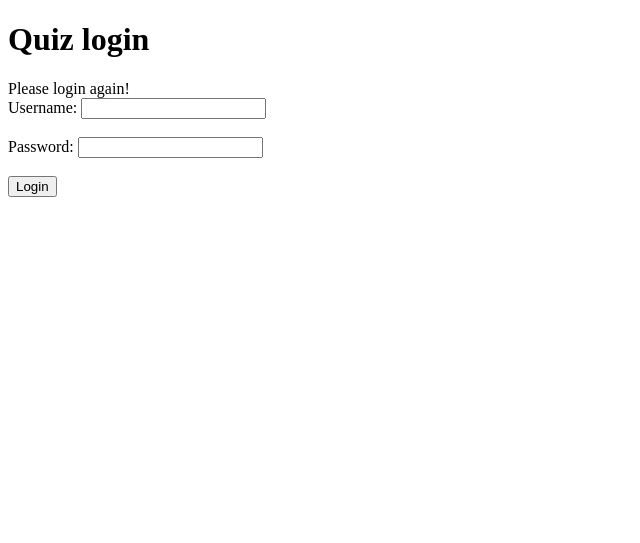
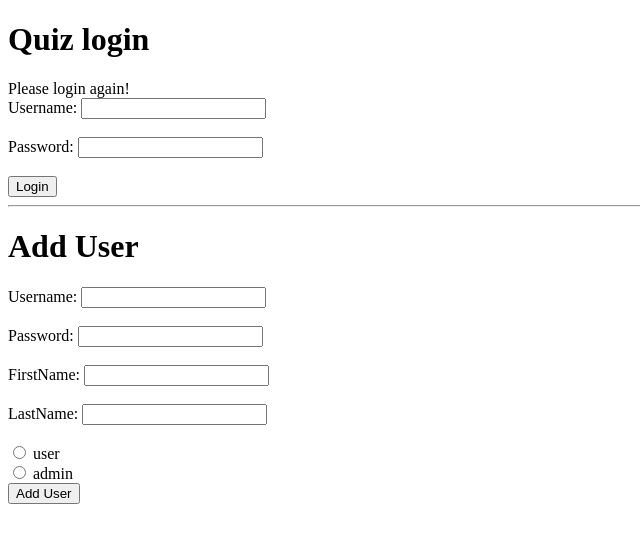
Before and after one commit to RAPTERCAR/CS-396-2, a Flask app: a page that uses templates/index.html in a window 1280 px wide. Shown: the top 543 px of the page, without its empty margins (0-640 px from the left). Run offline with Flask 3, Linux system fonts and the light colour scheme.

Commit message:
added add a user
allows for users to be added in login page

```diff
--- a/app.py
+++ b/app.py
@@ -1,7 +1,7 @@
 from flask import Flask, render_template, request, jsonify, redirect, session, url_for
 from init import sys_init
 from uLogin import login, User
-from dbManip import createQuiz, viewAllQuiz, viewSpecQuiz, addQuestion, addAnswer,deleteAnswer,deleteQuestion, deleteQuiz
+from dbManip import createQuiz, viewAllQuiz, viewSpecQuiz, addQuestion, addAnswer,deleteAnswer,deleteQuestion, deleteQuiz,addUser
 import sqlite3
 import json
 
@@ -132,12 +132,26 @@ def accessData():
             return jsonify(response)
         #delete answer
         if (data['request'] == 'delAnswer'):
-            print("test6")
+            print("test8")
             qid = data['ID']
             temp = deleteAnswer(qid)
             temp2 = viewAllQuiz()
             response = {'output': temp, 'display': temp2}
             return jsonify(response)
+        #add user
+        if (data['request'] == 'addUser'):
+            print("test9")
+            uN = data['username']
+            pas = data['password']
+            fN = data['fName']
+            lN = data['lName']
+            r = data['role']
+
+            temp = addUser(uN,pas,fN,lN,r)
+            print(temp)
+            response = {'status': temp}
+            return jsonify(response)
+
 
 
 
--- a/static/js/login.js
+++ b/static/js/login.js
@@ -1,3 +1,4 @@
+window.onload=function(){
     document.getElementById('login').addEventListener('click', function() {
         // Example AJAX call using fetch API
         document.getElementById('msgs').innerHTML = '';
@@ -24,3 +25,37 @@ document.getElementById('login').addEventListener('click', function() {
             console.error('Error:', error);
         });
     });
+    document.getElementById('add').addEventListener('click', function() {
+        // Example AJAX call using fetch API
+        document.getElementById('msgs').innerHTML = '';
+        console.log('sending data');
+        let x = document.forms.cUsers.role.value;
+        console.log(x);
+        fetch('/data', {
+            method: 'POST',
+            headers: {
+                'Content-Type': 'application/json',
+            },
+            body: JSON.stringify({ 'request': "addUser",
+                                    'username': document.getElementById('addusername').value,
+                                    "password": document.getElementById('addpassword').value,
+                                    "fName": document.getElementById('addFName').value,
+                                    "lName": document.getElementById('addLName').value,
+                                    "role" : x
+                                }),
+        })
+        .then(response => response.json())
+        .then(data => {
+        if (data.status == 'ok') {
+            // Redirect to /library on success
+            document.getElementById('msgs').innerHTML = '<p style= "color:green;">User Added</p>';
+        } else {
+            // Update the 'msgs' div with the error message
+            document.getElementById('msgs').innerHTML = '<p style= "color:red;">Error: ..........</p>';
+        }
+        })
+        .catch(error => {
+            console.error('Error:', error);
+        });
+    });
+}
--- a/templates/index.html
+++ b/templates/index.html
@@ -15,8 +15,23 @@
         <label for="password">Password:</label>
         <input type="password" id="password" name="password" /><br/><br/>
         <button type="submit" id="login">Login</button>
-
-
+        <hr>
+        <h1>Add User</h1>
+        <label for="addusername">Username:</label>
+        <input type="text" id="addusername" name="addusername" /><br/><br/>
+        <label for="addpassword">Password:</label>
+        <input type="password" id="addpassword" name="addpassword" /><br/><br/>
+        <label for="addFname">FirstName:</label>
+        <input type="text" id="addFName" name="addFName" /><br/><br/>
+        <label for="addLName">LastName:</label>
+        <input type="text" id="addLName" name="addLName" /><br/><br/>
+        <form name="cUsers">
+            <input type="radio" id="user" name="role" value="user">
+            <label for="user">user</label><br>
+            <input type="radio" id="admin" name="role" value="admin">
+            <label for="admin">admin</label><br>
+        </form>
+        <button type="submit" id="add">Add User</button>
 
     </body>
     </html>
```
Also changed, not shown: dbManip.py (+12 -0 lines), quiz.db. Lines whose indentation alone changed are shown as unchanged.
